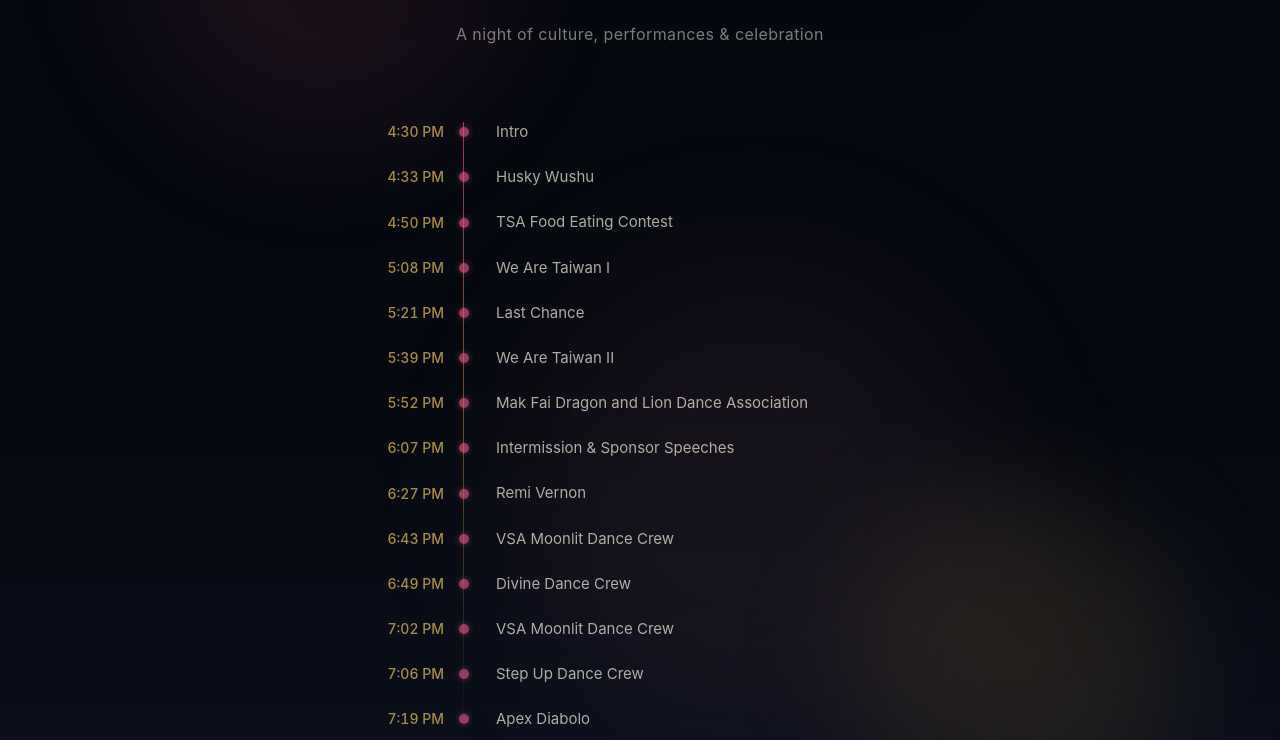
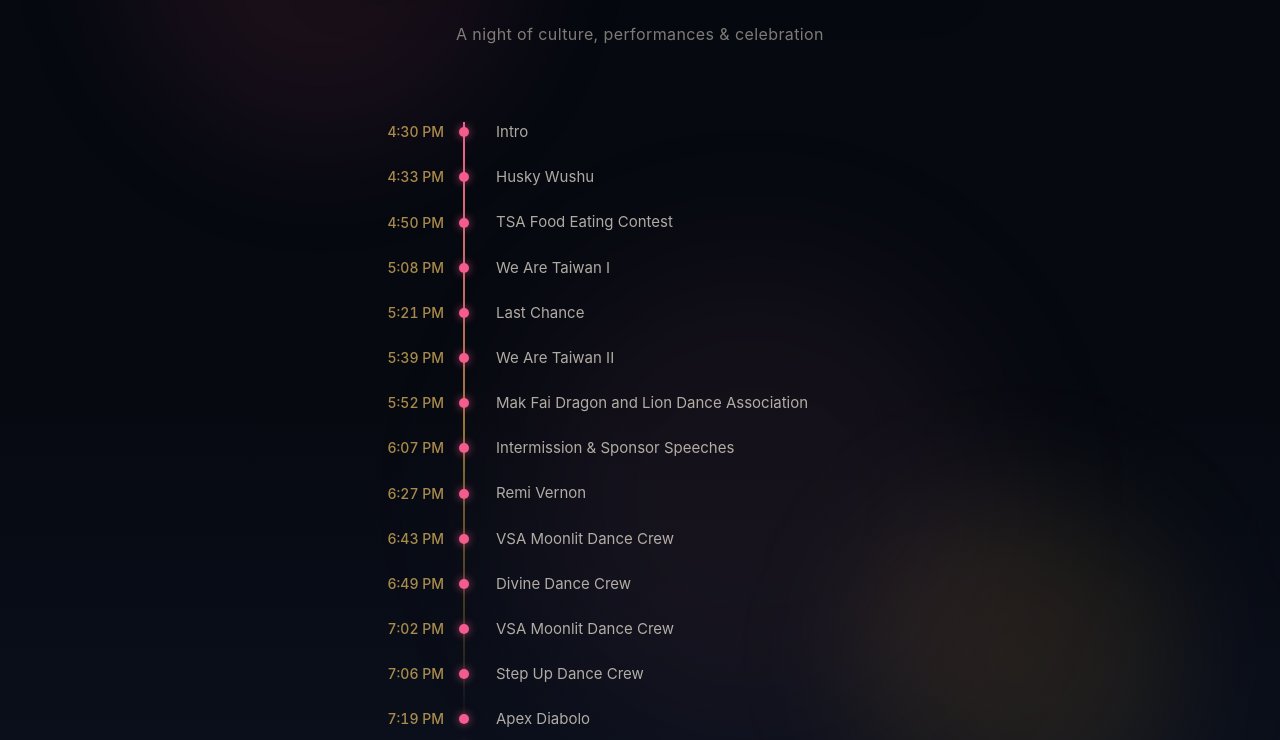
Before and after one commit to tsa-uw/night-market-website, a React (Vite) app: page / in a window 1280 px wide. Shown: the part 2720-3460 px from the top of the page. Built offline with nearby package versions, Linux system fonts and the light colour scheme.

Commit message:
style(schedule): increase brightness of nodes

```diff
--- a/src/components/sections/Schedule.tsx
+++ b/src/components/sections/Schedule.tsx
@@ -159,7 +159,7 @@ export default function Schedule() {
                     <div className="relative ml-28">
                         {/* Gradient line */}
                         <div
-                            className="pointer-events-none absolute -left-px top-3 bottom-3 w-px bg-linear-to-b from-blossom-400/60 via-lantern-400/40 to-transparent"
+                            className="pointer-events-none absolute -left-px top-3 bottom-3 w-0.5 bg-linear-to-b from-blossom-400 via-lantern-400/60 to-transparent"
                             aria-hidden="true"
                         />
 
@@ -174,11 +174,11 @@ export default function Schedule() {
                             aria-hidden="true"
                         >
                             <div
-                                className="absolute -translate-x-1/2 h-14 w-1 rounded-full"
+                                className="absolute -translate-x-1/2 h-14 w-1.5 rounded-full"
                                 style={{
                                     background:
-                                        "radial-gradient(ellipse at center, rgba(244,92,141,0.95) 0%, rgba(244,92,141,0.35) 45%, transparent 70%)",
-                                    filter: "blur(1.5px)",
+                                        "radial-gradient(ellipse at center, rgba(244,92,141,1) 0%, rgba(244,92,141,0.5) 50%, transparent 75%)",
+                                    filter: "blur(2px)",
                                     animation:
                                         "timeline-scan 5s ease-in-out 2s infinite",
                                 }}
@@ -211,11 +211,11 @@ export default function Schedule() {
                                          * creating a true left-to-right wipe rather than a fade.
                                          */}
                                         <div className="pointer-events-none absolute inset-y-0.5 -left-28 right-0 overflow-hidden rounded-r-md">
-                                            <div className="h-full w-full -translate-x-full bg-linear-to-r from-blossom-400/12 via-blossom-400/5 to-transparent transition-transform duration-500 ease-out group-hover:translate-x-0" />
+                                            <div className="h-full w-full -translate-x-full bg-linear-to-r from-blossom-400/20 via-blossom-400/8 to-transparent transition-transform duration-500 ease-out group-hover:translate-x-0" />
                                         </div>
 
                                         {/* Left accent bar — scales from center outward */}
-                                        <div className="pointer-events-none absolute -left-28 top-1 bottom-1 w-px origin-center scale-y-0 rounded-full bg-blossom-400/80 transition-transform duration-300 ease-out group-hover:scale-y-100" />
+                                        <div className="pointer-events-none absolute -left-28 top-1 bottom-1 w-0.5 origin-center scale-y-0 rounded-full bg-blossom-400 shadow-[0_0_6px_rgba(244,92,141,0.8)] transition-transform duration-300 ease-out group-hover:scale-y-100" />
 
                                         {/* Time — slides 4 px right into prominence */}
                                         <time className="absolute right-full mr-4 w-24 -translate-x-1 text-right text-sm tabular-nums font-medium text-lantern-300/65 transition-all duration-300 ease-out group-hover:translate-x-0 group-hover:text-lantern-200">
@@ -226,7 +226,7 @@ export default function Schedule() {
                                          * Node — expands and blooms with a two-layer shadow:
                                          * inner ring (0 0 0 2px) + outer glow (0 0 14px).
                                          */}
-                                        <div className="absolute left-0 z-10 h-2.5 w-2.5 -translate-x-1/2 rounded-full bg-blossom-400/60 shadow-[0_0_6px_rgba(244,92,141,0.4)] transition-all duration-300 ease-out group-hover:scale-[1.5] group-hover:bg-blossom-300 group-hover:shadow-[0_0_0_2px_rgba(244,92,141,0.25),0_0_14px_rgba(244,92,141,0.85)]" />
+                                        <div className="absolute left-0 z-10 h-2.5 w-2.5 -translate-x-1/2 rounded-full bg-blossom-400 shadow-[0_0_8px_rgba(244,92,141,0.7)] transition-all duration-300 ease-out group-hover:scale-[1.5] group-hover:bg-blossom-300 group-hover:shadow-[0_0_0_2px_rgba(244,92,141,0.35),0_0_16px_rgba(244,92,141,1)]" />
 
                                         {/* Title — 2 px nudge to match the left-side energy */}
                                         <span className="text-[0.9375rem] leading-relaxed text-warm-white/70 transition-all duration-200 ease-out group-hover:translate-x-0.5 group-hover:text-warm-white">
```
Also changed, not shown: 1 other file (tests, documents, lock files or other folders).
